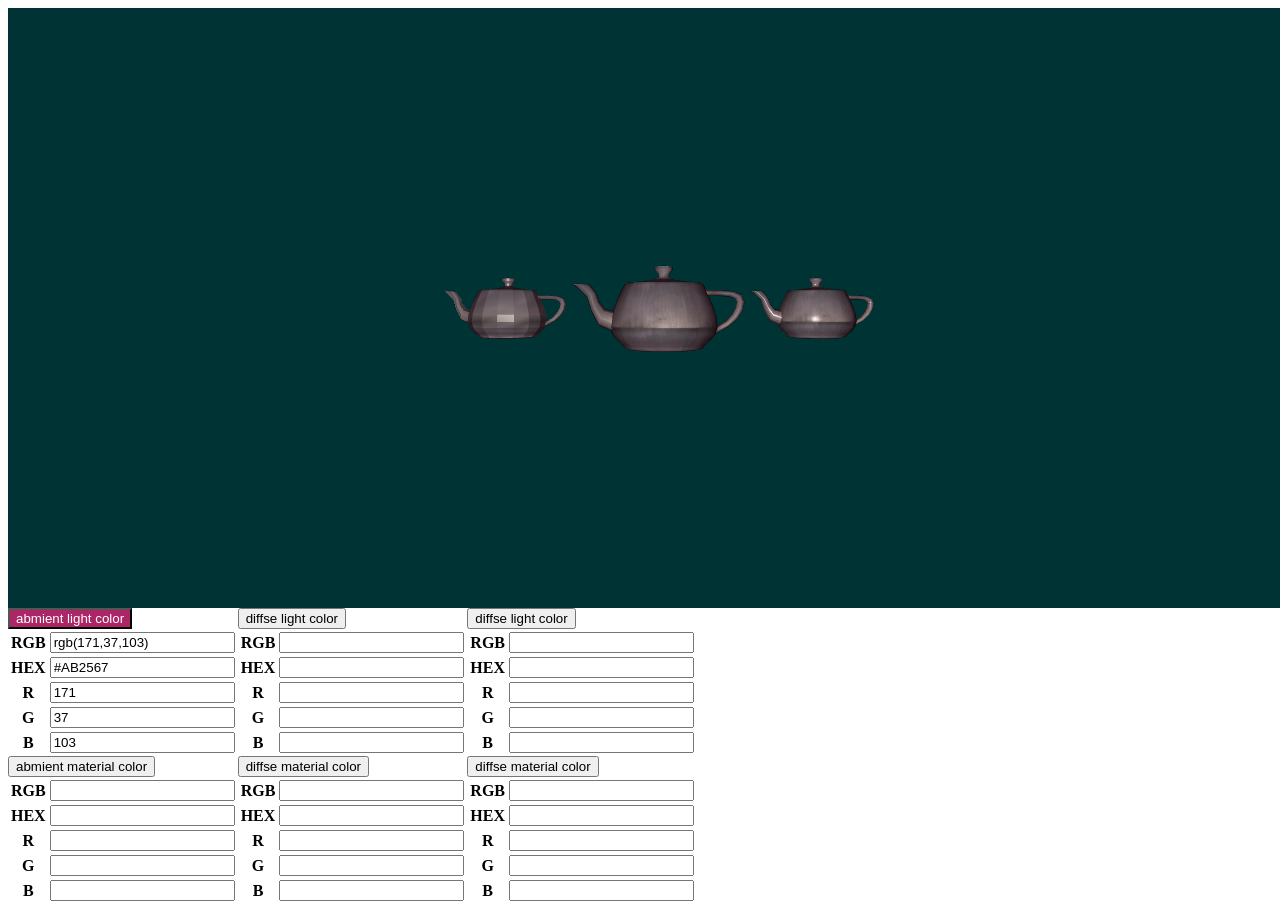
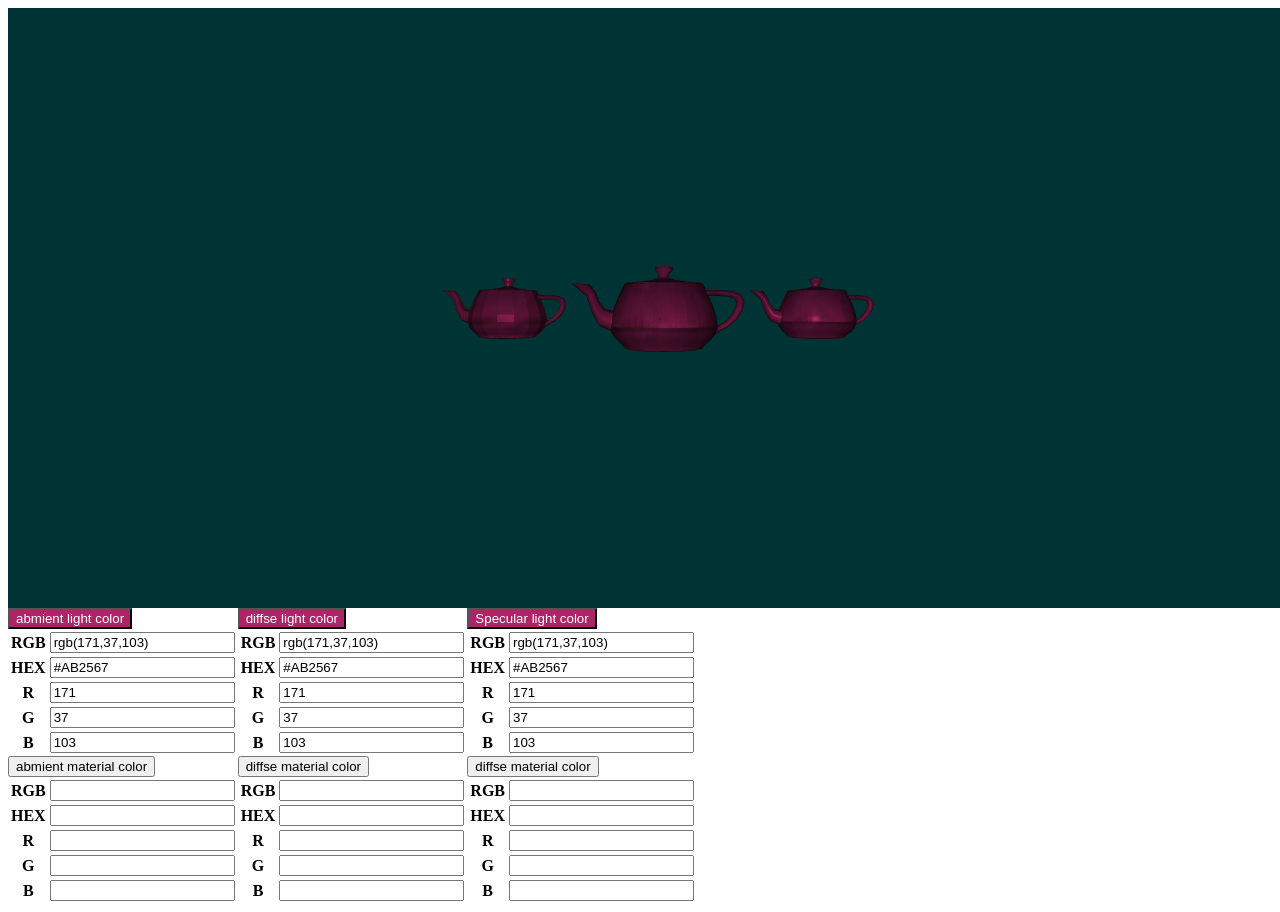
Before and after one commit to rapirent/ICG2018FALL-HW1, a plain HTML site: page index.html in a window 1280 px wide. Shown: the top 912 px of the page. Drawn offline with Linux system fonts and the light colour scheme; animation ran at ten frames a second.

Commit message:
add light ambient specular diffuse setting

```diff
--- a/index.html
+++ b/index.html
@@ -26,24 +26,24 @@
           <tr class="blu"><th>B</th><td><input id="lightColorAmbient-blu" class="short" onchange="setRGB('lightColorAmbient', null, null, this.value)" /></td></tr>
         </table>
       </div>
-      <div class="panel lightDiffuse">
-        <button id="lightDiffuse-button">diffse light color</button>
+      <div class="panel lightColorDiffuse">
+        <button id="lightColorDiffuse-button">diffse light color</button>
         <table>
-          <tr><th>RGB</th><td><input id="lightDiffuse-rgb" onchange="setString('lightDiffuse', this.value)" /></td></tr>
-          <tr><th>HEX</th><td><input id="lightDiffuse-hex" onchange="setString('lightDiffuse', this.value)" /></td></tr>
-          <tr class="red"><th>R</th><td><input id="lightDiffuse-red" class="short" onchange="setRGB('lightDiffuse', this.value, null, null)" /></td></tr>
-          <tr class="grn"><th>G</th><td><input id="lightDiffuse-grn" class="short" onchange="setRGB('lightDiffuse', null, this.value, null)" /></td></tr>
-          <tr class="blu"><th>B</th><td><input id="lightDiffuse-blu" class="short" onchange="setRGB('lightDiffuse', null, null, this.value)" /></td></tr>
+          <tr><th>RGB</th><td><input id="lightColorDiffuse-rgb" onchange="setString('lightColorDiffuse', this.value)" /></td></tr>
+          <tr><th>HEX</th><td><input id="lightColorDiffuse-hex" onchange="setString('lightColorDiffuse', this.value)" /></td></tr>
+          <tr class="red"><th>R</th><td><input id="lightColorDiffuse-red" class="short" onchange="setRGB('lightColorDiffuse', this.value, null, null)" /></td></tr>
+          <tr class="grn"><th>G</th><td><input id="lightColorDiffuse-grn" class="short" onchange="setRGB('lightColorDiffuse', null, this.value, null)" /></td></tr>
+          <tr class="blu"><th>B</th><td><input id="lightColorDiffuse-blu" class="short" onchange="setRGB('lightColorDiffuse', null, null, this.value)" /></td></tr>
         </table>
       </div>
-      <div class="panel lightSpecular">
-        <button id="lightSpecular-button">diffse light color</button>
+      <div class="panel lightColorSpecular">
+        <button id="lightColorSpecular-button">Specular light color</button>
         <table>
-          <tr><th>RGB</th><td><input id="lightSpecular-rgb" onchange="setString('lightSpecular', this.value)" /></td></tr>
-          <tr><th>HEX</th><td><input id="lightSpecular-hex" onchange="setString('lightSpecular', this.value)" /></td></tr>
-          <tr class="red"><th>R</th><td><input id="lightSpecular-red" class="short" onchange="setRGB('lightSpecular', this.value, null, null)" /></td></tr>
-          <tr class="grn"><th>G</th><td><input id="lightSpecular-grn" class="short" onchange="setRGB('lightSpecular', null, this.value, null)" /></td></tr>
-          <tr class="blu"><th>B</th><td><input id="lightSpecular-blu" class="short" onchange="setRGB('lightSpecular', null, null, this.value)" /></td></tr>
+          <tr><th>RGB</th><td><input id="lightColorSpecular-rgb" onchange="setString('lightColorSpecular', this.value)" /></td></tr>
+          <tr><th>HEX</th><td><input id="lightColorSpecular-hex" onchange="setString('lightColorSpecular', this.value)" /></td></tr>
+          <tr class="red"><th>R</th><td><input id="lightColorSpecular-red" class="short" onchange="setRGB('lightColorSpecular', this.value, null, null)" /></td></tr>
+          <tr class="grn"><th>G</th><td><input id="lightColorSpecular-grn" class="short" onchange="setRGB('lightColorSpecular', null, this.value, null)" /></td></tr>
+          <tr class="blu"><th>B</th><td><input id="lightColorSpecular-blu" class="short" onchange="setRGB('lightColorSpecular', null, null, this.value)" /></td></tr>
         </table>
       </div>
     </div>
--- a/js/main.js
+++ b/js/main.js
@@ -281,8 +281,17 @@ function updateAttributesAndUniforms(selectedProgram, buffers, texture,i) {
     Math.round(pickers.lightColorAmbient.rgb[1])/256,
     Math.round(pickers.lightColorAmbient.rgb[2])/256
   );
-  gl.uniform3f(selectedProgram.diffuse, 1, 1, 1 );
-  gl.uniform3f(selectedProgram.specular, 1, 1, 1 );
+  gl.uniform3f(selectedProgram.diffuse,
+    Math.round(pickers.lightColorDiffuse.rgb[0])/256,
+    Math.round(pickers.lightColorDiffuse.rgb[1])/256,
+    Math.round(pickers.lightColorDiffuse.rgb[2])/256
+  );
+  gl.uniform3f(selectedProgram.specular,
+    Math.round(pickers.lightColorSpecular.rgb[0])/256,
+    Math.round(pickers.lightColorSpecular.rgb[1])/256,
+    Math.round(pickers.lightColorSpecular.rgb[2])/256
+  )
+  //gl.uniform3f(selectedProgram.specular, 1, 1, 1 );
   gl.uniform4f(selectedProgram.lightPosition, -10.0, 4.0, 20.0, 1.0 );
 
 
@@ -473,9 +482,17 @@ async function handelKeyEvent(event) {
 window.onload = function webGLStart() {
     // initTextures();
   pickers.lightColorAmbient = new jscolor('lightColorAmbient-button', options);
-  pickers.lightColorAmbient.onFineChange = "update('lightColorAmbient')";
+  pickers.lightColorAmbient.onFineChange = "updateColorPanel('lightColorAmbient')";
   pickers.lightColorAmbient.fromString('AB2567');
-  update('lightColorAmbient');
+  pickers.lightColorDiffuse = new jscolor('lightColorDiffuse-button', options);
+  pickers.lightColorDiffuse.onFineChange = "updateColorPanel('lightColorDiffuse')";
+  pickers.lightColorDiffuse.fromString('AB2567');
+  pickers.lightColorSpecular = new jscolor('lightColorSpecular-button', options);
+  pickers.lightColorSpecular.onFineChange = "updateColorPanel('lightColorSpecular')";
+  pickers.lightColorSpecular.fromString('AB2567');
+  updateColorPanel('lightColorAmbient');
+  updateColorPanel('lightColorDiffuse');
+  updateColorPanel('lightColorSpecular');
   var canvas = $('#canvas')
   initGL(canvas[0]);
   //keyboard
@@ -549,7 +566,7 @@ var options = {
 
 var pickers = {};
 
-function update (id) {
+function updateColorPanel (id) {
   document.getElementById(id + '-rgb').value = pickers[id].toRGBString();
   document.getElementById(id + '-hex').value = pickers[id].toHEXString();
   document.getElementById(id + '-red').value = Math.round(pickers[id].rgb[0]);
@@ -559,17 +576,17 @@ function update (id) {
 
 function setHSV (id, h, s, v) {
   pickers[id].fromHSV(h, s, v);
-  update(id);
+  updateColorPanel(id);
 }
 
 function setRGB (id, r, g, b) {
   pickers[id].fromRGB(r, g, b);
-  update(id);
+  updateColorPanel(id);
 }
 
 function setString (id, str) {
   pickers[id].fromString(str);
-  update(id);
+  updateColorPanel(id);
 }
 function hexToRgbA(hex){
   var c;
```
